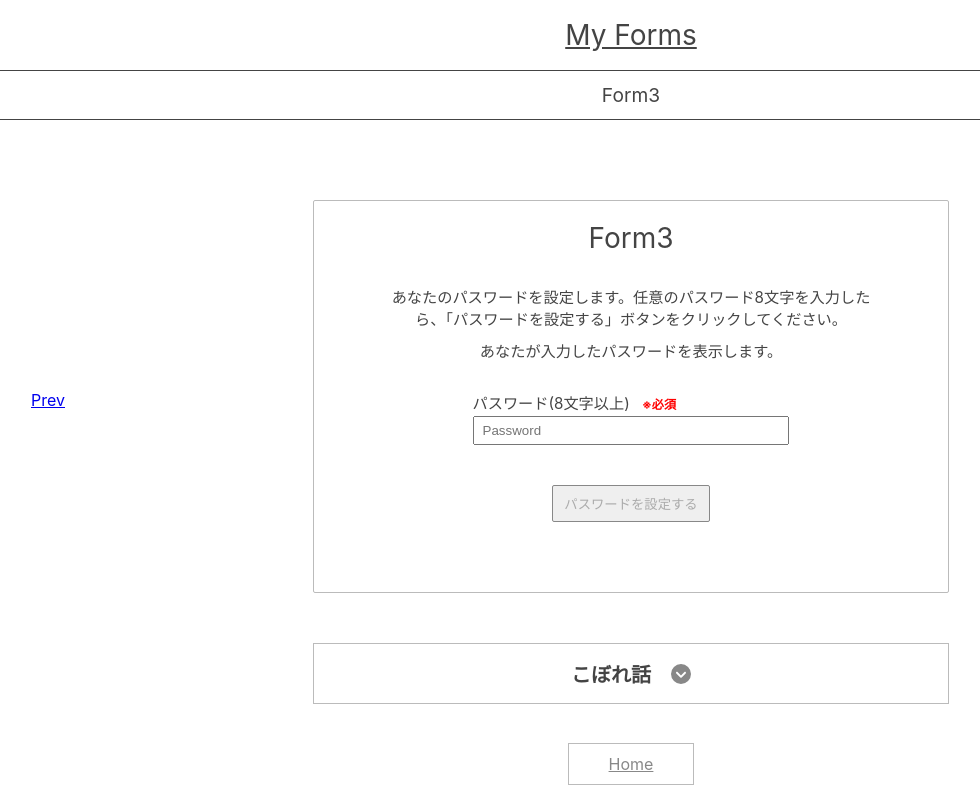
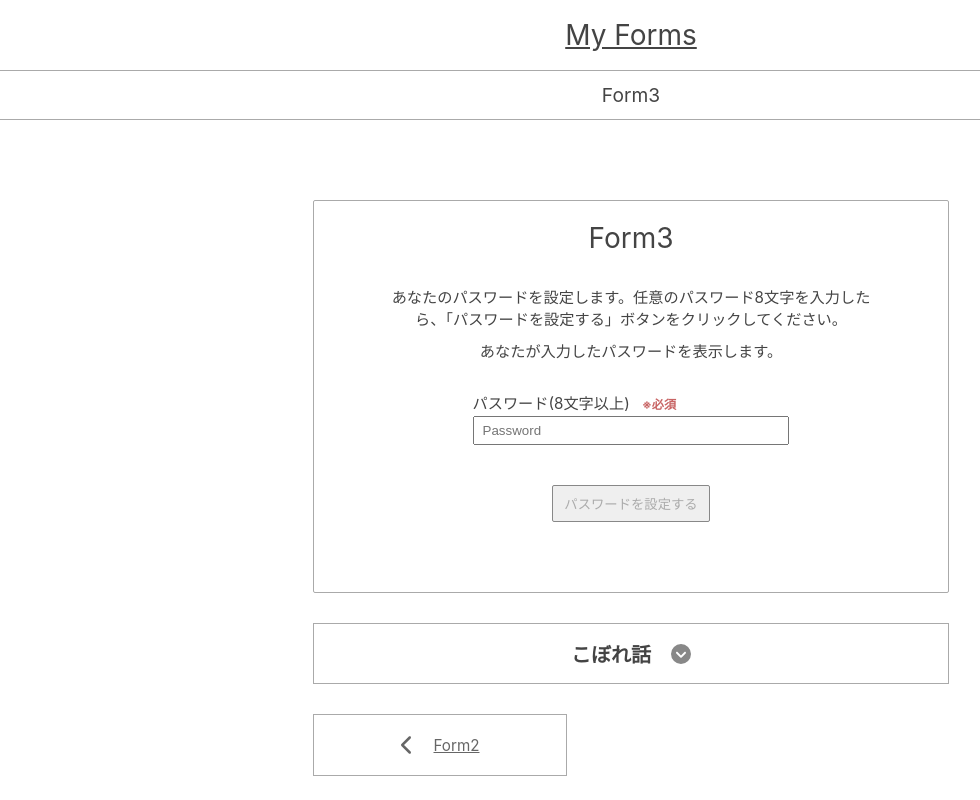
Before and after one commit to kento-yoshidu/myforms_frontend, a Next.js app: page /form3 in a window 1280 px wide. Shown: the top 800 px of the page, without its empty margins (9-989 px from the left). Built offline with nearby package versions, Linux system fonts and the light colour scheme.

Commit message:
✨ CSS Update

```diff
--- a/components/footer.tsx
+++ b/components/footer.tsx
@@ -1,11 +1,11 @@
 import styles from "../styles/footer.module.css"
 
+import { FontAwesomeIcon } from "@fortawesome/react-fontawesome"
 import { faGithub } from "@fortawesome/free-brands-svg-icons"
-import { FontAwesomeIcon } from "@fortawesome/react-fontawesome"
 
 const Footer = () => (
   <footer className={styles.footer}>
-    <a href="#" className={styles.link}>
+    <a href="https://github.com/kento-yoshidu/MyForms" className={styles.link}>
       <FontAwesomeIcon icon={faGithub} />
     </a>
   </footer>
--- a/components/page-link.tsx
+++ b/components/page-link.tsx
@@ -1,4 +1,7 @@
 import Link from "next/link"
+
+import { FontAwesomeIcon } from "@fortawesome/react-fontawesome"
+import { faChevronLeft ,faChevronRight } from "@fortawesome/free-solid-svg-icons"
 
 import styles from "../styles/page-link.module.css"
 
@@ -9,14 +12,16 @@ type Props = {
 
 const PageLink = ({ prev, next }: Props) => {
   return (
-    <>
+    <div className={styles.wrapper}>
       {prev && (
         <Link
           href={`/form${prev}`}
           className={styles.prev}
           aria-label={`フォーム${prev}に進む`}
         >
-          Prev
+          {/* @ts-ignore */}
+          <FontAwesomeIcon icon={faChevronLeft} />
+          <span>{`Form${prev}`}</span>
         </Link>
       )}
       {next && (
@@ -25,10 +30,12 @@ const PageLink = ({ prev, next }: Props) => {
           className={styles.next}
           aria-label={`フォーム${next}に進む`}
         >
-          Next
+          <span>{`Form${next}`}</span>
+          {/* @ts-ignore */}
+          <FontAwesomeIcon icon={faChevronRight} />
         </Link>
       )}
-    </>
+    </div>
   )
 }
 
--- a/pages/form1/index.tsx
+++ b/pages/form1/index.tsx
@@ -115,11 +115,12 @@ const Form1 = () => {
             <p>のみを行っています。</p>
           </Description>
         </section>
+
+        <PageLink next="2" />
       </Container>
 
       <HomeLink />
 
-      <PageLink next="2" />
     </>
   )
 }
--- a/pages/form1/style.module.css
+++ b/pages/form1/style.module.css
@@ -2,7 +2,7 @@
   width: 55%;
   margin: 0 auto;
   padding: 20px 0 40px;
-  border: 1px solid #bbb;
+  border: 1px solid var(--border-color);
   border-radius: 2px;
 }
 
@@ -55,7 +55,7 @@
 .label span {
   display: inline-block;
   margin-left: 8px;
-  color: red;
+  color: rgb(200, 100, 100);
   font-size: 0.8em;
   font-weight: bold;
 }
--- a/pages/form3/index.tsx
+++ b/pages/form3/index.tsx
@@ -141,11 +141,11 @@ const Form3 = () => {
             <p>を行っています。</p>
           </Description>
         </section>
+
+        <PageLink prev="2" />
+
+        <HomeLink />
       </Container>
-
-      <HomeLink />
-
-      <PageLink prev="2" />
     </>
   )
 }
--- a/styles/button.module.css
+++ b/styles/button.module.css
@@ -4,7 +4,11 @@
 }
 
 .button {
-  border: 1px solid #bbb;
+  border: 1px solid #888;
   padding: 10px 40px;
-  color: #888;
+  color: #444;
 }
+
+.button:hover {
+  background-color: rgba(250, 250, 250, 0.9);
+}
--- a/styles/description.module.css
+++ b/styles/description.module.css
@@ -1,5 +1,5 @@
 .description {
-  margin: 50px auto;
+  margin: 30px auto;
   width: 55%;
 }
 
@@ -13,12 +13,16 @@
 
 .open,
 .close {
-  border: 1px solid #bbb;
+  border: 1px solid var(--border-color);
 }
 
 .heading {
   font-size: clamp(1.05rem, 2vw, 1.25rem);
   text-align: center;
+}
+
+.heading:hover {
+  background-color: rgba(250, 250, 250, 0.9);
 }
 
 .heading button {
--- a/styles/globals.css
+++ b/styles/globals.css
@@ -27,18 +27,7 @@ body {
   color: #444;
 }
 
-/*
-button {
-  padding: 0;
-  background-color: transparent;
-  border: none;
-  appearance: none;
-  -moz-appearance: none;
-  -webkit-appearance: none;
-  cursor: pointer;
-}
-*/
-
 :root {
   --max-width: 1156px;
+  --border-color: #aaa;
 }
--- a/styles/header.module.css
+++ b/styles/header.module.css
@@ -1,6 +1,6 @@
 .header {
   padding: 18px 0;
-  border-bottom: 1px solid #444;
+  border-bottom: 1px solid var(--border-color);
 }
 
 .sitename {
--- a/styles/page-link.module.css
+++ b/styles/page-link.module.css
@@ -1,25 +1,39 @@
+.wrapper {
+  position: relative;
+  width: 55%;
+  margin: 30px auto 40px;
+  padding: 30px 0;
+}
+
 .prev,
 .next {
-  position: fixed;
-  top: 50%;
-  padding: 0 20px;
-  transform: translateY(-50%);
-  height: 95vh;
+  position: absolute;
+  top: 0;
+  width: 40%;
+  padding: 20px 0;
+  text-align: center;
+  font-size: 1.25rem;
+  border: 1px solid var(--border-color);
+  color: #666;
+  transition-duration: 0.2s;
   display: flex;
   justify-content: center;
   align-items: center;
-  transition-duration: 0.2s;
+  gap: 20px;
 }
 
-.prev:hover,
-.next:hover {
-  background-color: rgba(210, 210, 210, 0.6);
+:is(.prev, .next):hover {
+  background-color: rgba(250, 250, 250, 0.9);
 }
 
 .prev {
-  left: 20px;
+  left: 0;
 }
 
 .next {
-  right: 20px;
+  right: 0;
 }
+
+:is(.prev, .next) span {
+  font-size: 0.95rem;
+}
--- a/styles/pageTitle.module.css
+++ b/styles/pageTitle.module.css
@@ -1,6 +1,6 @@
 .wrapper {
   padding: 12px 0;
-  border-bottom: 1px solid #444;
+  border-bottom: 1px solid var(--border-color);
 }
 
 .pageTitle {
```
Also changed, not shown: pages/form2/index.tsx (+4 -5 lines).
